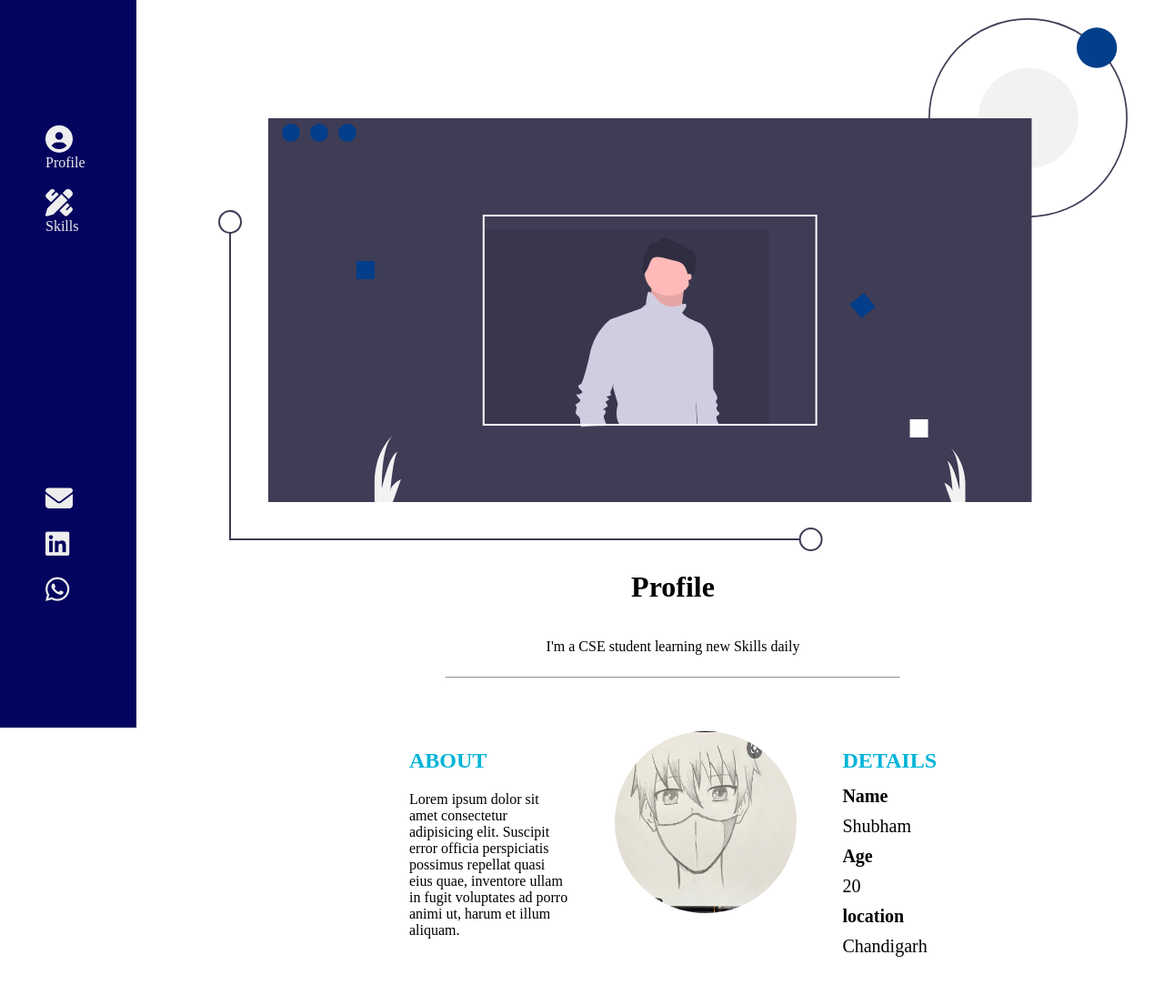
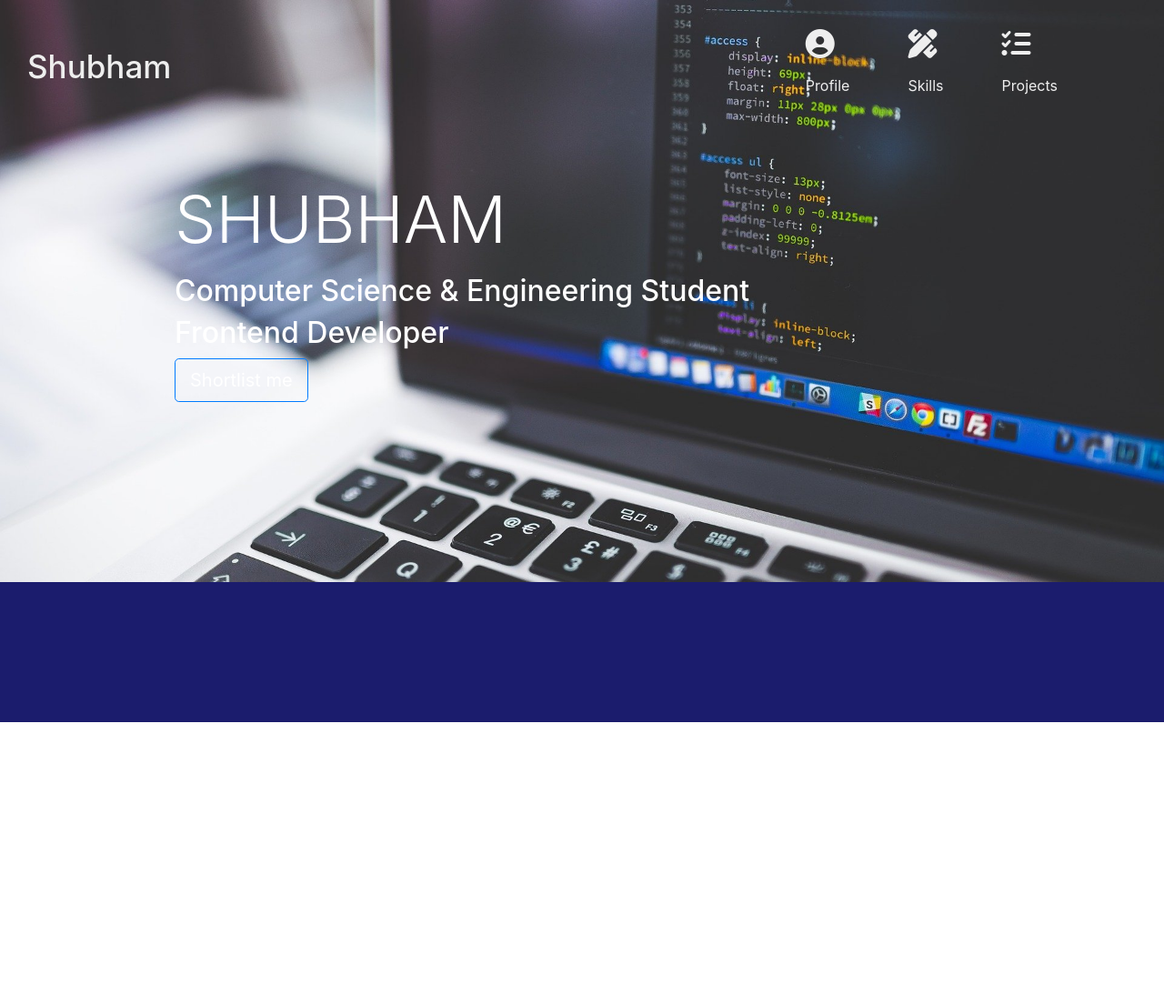
Before and after one commit to shubh045/Portfolio, a plain HTML site: page MyPortfolio/index.html in a window 1280 px wide. Shown: the whole page at 91% size. After the commit the page ends 800 px from the top, so only its background shows below. Drawn offline with nearby package versions, Linux system fonts and the light colour scheme.

Commit message:
fixed header

```diff
--- a/MyPortfolio/index.html
+++ b/MyPortfolio/index.html
@@ -5,87 +5,76 @@
     <meta charset="UTF-8">
     <meta http-equiv="X-UA-Compatible" content="IE=edge">
     <meta name="viewport" content="width=device-width, initial-scale=1.0">
+    <link rel="stylesheet" href="https://cdn.jsdelivr.net/npm/bootstrap@4.6.1/dist/css/bootstrap.min.css">
     <script src="https://kit.fontawesome.com/b08c9aa365.js" crossorigin="anonymous"></script>
     <link rel="stylesheet" href="style.css">
     <title>Shubham's Portfolio</title>
 </head>
 
 <body>
-    <nav>
+    <header class="headerImage">
+        <div class="container">
+            <nav class="navbar fixed-top align-items-center heronav">
 
-        <ul>
+                <a href="#" class="navbar-brand h1 brand-name">Shubham</a>
+
+                <ul class="row nav-items">
                     <!-- <span class="span" onclick="closeNav()">x</span> -->
 
-            <li>
-                <div class="navItems item1">
-                    <a href="#profile"><i class="fas fa-user-circle"></i></a>
-                    <a href="#">Profile</a>
+                    <li class="nav-item">
+                        <div class="d-flex flex-column">
+                            <a href="#profile" class="nav-link style-link"><i class="fas fa-user-circle"></i></a>
+                            <a href="#profile" class="nav-link style-link">Profile</a>
                         </div>
                     </li>
 
-            <li>
-                <div class="navItems">
-                    <a href="#"><i class="fas fa-pencil-ruler"></i></a>
-                    <a href="#">Skills</a>
+                    <li class="nav-item">
+                        <div class="d-flex flex-column">
+                            <a href="#" class="nav-link style-link"><i class="fas fa-pencil-ruler"></i></a>
+                            <a href="#" class="nav-link style-link">Skills</a>
+                        </div>
+                    </li>
+
+                    <li class="nav-item">
+                        <div class="d-flex flex-column">
+                            <a href="#" class="nav-link style-link"><i class="fas fa-tasks"></i></a>
+                            <a href="#" class="nav-link style-link">Projects</a>
                         </div>
                     </li>
 
                 </ul>
-        <ul>
+
+
+                <!-- <ul>
                         <li><a href="mailto:shubh6441@gmail.com"><i class="fas fa-envelope"></i></a></li>
                         <li><a target="_blank" href="https://linkedin.com/in/shubham-kumar-1045ba219"><i
                                     class="fab fa-linkedin"></i></a></li>
                         <li><a href="https://wa.me/+917696017079"><i class="fab fa-whatsapp"></i></a></li>
-        </ul>
+                    </ul> -->
             </nav>
-
-    <main>
-        <div class="headImage">
-            <img src="./images/undraw_portfolio_website_lidw.svg">
         </div>
 
-        <header id="profile">
-            <h1>Profile</h1>
-            <p>I'm a CSE student learning new Skills daily</p>
-            <hr style="width: 100%; text-align: center;">
+
+            <div class="d-flex justify-content-start align-items-center h-100 header-content">
+                <div class="text-white d-flex flex-column align-items-start">
+                <h1 class="display-3 mb-3 ">SHUBHAM</h1>
+                <h2>Computer Science & Engineering Student</h2>
+                <h2>Frontend Developer</h2>
+                <button class="btn btn-outline-primary btn-lg text-white">Shortlist me</button>
+                </div>
+            </div>
+
+            <div class="header-bottom"></div>
+
     </header>
+    <!-- <main> -->
 
-        <section class="section1">
-            <div class="about">
-                <h2>about</h2>
-              <p>Lorem ipsum dolor sit amet consectetur adipisicing elit. Suscipit error officia perspiciatis possimus repellat quasi eius quae, inventore ullam in fugit voluptates ad porro animi ut, harum et illum aliquam.</p>
-            </div>
-            <div class="photo">
-              <img src="./images/2021-09-16.png">
-            </div>
-            <div class="details">
-                <h2>Details</h2>
-               <span class="name info">Name</span>
-               <span>Shubham</span>
-               <span class="age info">Age</span>
-               <span>20</span>
-               <span class="location info">location</span>
-               <span>Chandigarh</span>
-            </div>
-        </section>
-    </main>
 
-    <!-- <script>
-        const small = document.getElementsByClassName('small');
-        small.style.width = "0";
-        const body = document.querySelector('body');
-        if(body.style.width< "710px"){
-            small.style.width = "200px";
-        }
-        function openNav(){
-            document.querySelector('nav').style.width = '150px';
-            document.querySelector('main').style.marginLeft = '150px';
-        }
-        function closeNav(){
-            document.querySelector('nav').style.width = '0px';
-            document.querySelector('main').style.marginLeft = '0px';
-        }
-    </script> -->
 </body>
+<script src="https://cdn.jsdelivr.net/npm/jquery@3.5.1/dist/jquery.slim.min.js">
+</script>
+<script src="https://cdn.jsdelivr.net/npm/bootstrap@4.6.1/dist/js/bootstrap.bundle.min.js">
+</script>
+<script src="main.js"></script>
 
 </html>
--- /dev/null
+++ b/MyPortfolio/main.js
@@ -0,0 +1,28 @@
+const navItems = document.querySelector('.nav-items');
+const heroNav = document.querySelector('.heronav');
+const brandName = document.querySelector('.brand-name');
+
+window.onscroll = () => {
+    let scroll = document.documentElement.scrollTop;
+    const headerHeight = document.documentElement.clientHeight * 0.80;
+    const headerBottomHeight = headerHeight - 154;
+
+    if (scroll > headerBottomHeight && scroll < headerHeight) {
+        navItems.classList.add('removeNav');
+    }
+    else {
+        navItems.classList.remove('removeNav');
+    }
+
+    if (scroll > headerHeight) {
+        heroNav.classList.add('newHeroNav');
+    } else {
+        heroNav.classList.remove('newHeroNav');
+    }
+
+    if (scroll > 100 && scroll < headerHeight) {
+        brandName.classList.add("newBrandName");
+    } else {
+        brandName.classList.remove("newBrandName");
+    }
+}
--- a/MyPortfolio/style.css
+++ b/MyPortfolio/style.css
@@ -1,125 +1,169 @@
-*{
+* {
   box-sizing: border-box;
 }
 
-body{
+body {
+  padding: 0;
   margin: 0;
-    padding: 0;
 }
 
-nav{
-    background-color: #03045e;
-    position: fixed;
-    height: 100%;
-    top: 0;
-    left: 0;
-    width: 150px;
-    display: flex;
-    flex-direction: column;
-    justify-content: space-around;
+.headerImage {
+  background-image: url(./images/coding-g0d23e7461_1920.jpg);
+  background-repeat: no-repeat;
+  height: 80vh;
+  background-position: center;
+  background-size: cover;
+  background-color: transparent;
 }
 
-nav ul li{
-    display: block;
-    color: #eee;
-    padding: 10px;
+/* nav {
+  width: 100%;
+} */
 
+nav ul li {
+  list-style-type: none;
+  padding: 1rem;
 }
 
-a{
+.brand-name {
+  font-size: 35px;
+}
+
+.newBrandName {
+  font-size: 0;
+}
+
+.heronav {
+  padding-left: 30px;
+  padding-right: 100px;
+}
+
+.newHeroNav {
+  background-color: #03045e;
+  height: auto;
+}
+
+.removeNav {
+  font-size: 0;
+  display: none;
+}
+
+.style-link,
+.brand-name {
   color: #eee;
   text-decoration: none;
-
 }
 
-.fas, .fab{
-    font-size: 30px;
+.style-link:hover {
+  color: #eee;
+  text-decoration: underline;
 }
 
-.navItems{
-    display: flex;
-    flex-direction: column;
-    /* justify-content: center; */
-    gap: 2px;
+.fas,
+.fab {
+  font-size: 2rem;
 }
 
- main{
-     margin: 20px 200px 20px 400px;
+.header-content {
+  padding-left: 12rem;
+}
+
+.header-bottom {
+  height: 154px;
+  width: 100%;
+  background-color: #03045e;
+  opacity: 0.9;
+}
+
+
+/* main{
+     width: 80%;
+     margin: 2rem 2rem 1rem 10rem;
      padding: 0;
      display: flex;
      flex-direction: column;
      justify-content: center;
      align-items: center;
+     background-color: #0077b6;
+ } */
 
+.headImage img {
+  display: block;
+  /* justify-content: center;
+   align-items: center; */
+  margin: auto;
 }
 
-.headImage{
+.headImage img {
+  max-width: 1000px;
+}
+
+#profile {
+  width: 500px;
+  /* display: flex;
+     flex-direction: column;
+     justify-content: center;
+     align-items: center; */
+  display: block;
+  margin: auto;
+  text-align: center;
+}
+
+.section1 {
+  /* width: 100%; */
   display: flex;
   justify-content: center;
   align-items: center;
+  gap: 50px;
+  /* background-color: wheat; */
+  /* padding: 50px; */
 }
 
-.headImage img{
-     max-width: 1000px;
-}
-
- #profile{
-     width: 500px;
-     display: flex;
-     flex-direction: column;
-     justify-content: center;
-     align-items: center;
- }
-
- .section1{
-     display: flex;
-     justify-content: space-around;
-     gap: 50px;
-     padding: 50px;
- }
-
- .section1 h2{
+.section1 h2 {
   text-transform: uppercase;
   margin-bottom: 4px;
   color: #00b4d8;
 }
 
- .details, .about{
-     display: flex;
-     flex-direction: column;
-     align-items: flex-start;
+.details,
+.about {
+  max-width: 500px;
+  display: block;
+  /* flex-direction: column;
+     align-items: center; */
+  margin: auto;
+  background-color: #007786;
 }
 
- .details span{
+.details span {
   font-size: 20px;
 }
 
- .photo img{
+.photo img {
   height: 200px;
   width: 200px;
   border-radius: 50%;
 }
 
- .info{
+.info {
   font-weight: 700;
   margin-top: 10px;
   margin-bottom: 10px;
 }
 
-
- @media (max-width: 1110px){
-     .headImage img{
+@media (max-width: 1110px) {
+  .headImage img {
     width: 800px;
   }
 }
 
- @media (max-width: 1252px){
-     .section1{
+@media (max-width: 1252px) {
+  .section1 {
     display: flex;
     flex-direction: column;
-         align-items: flex-start;
+    /* align-items: flex-start; */
   }
-     .photo{
+  .photo {
     max-width: 500px;
     display: flex;
     justify-content: center;
@@ -127,38 +171,40 @@ a{
   }
 }
 
- @media (max-width: 960px){
-     main{
+@media (max-width: 960px) {
+  main {
     margin: 50px 50px 50px 200px;
   }
-     .section1{
+  /* .section1{
          display: block;
          padding: 0;
          margin: 0;
-     }
-     .about{
+     } */
+  .about {
     width: 500px;
   }
-     .headImage img{
+  .headImage img {
     width: 700px;
   }
-      .details{
+  .details {
     width: 500px;
     display: flex;
     flex-direction: column;
     align-items: center;
-
   }
 }
 
- @media (max-width: 875px){
-    .headImage img{
+@media (max-width: 875px) {
+  .headImage img {
     width: 500px;
   }
+  /* .section1{
+          display: block;
+      } */
 }
 
- @media (max-width: 710px){
-    nav{
+@media (max-width: 710px) {
+  nav {
     right: 0;
     width: 100%;
     height: 90px;
@@ -167,11 +213,11 @@ a{
     justify-content: space-between;
     align-items: center;
   }
-    ul{
+  ul {
     display: flex;
   }
-    main{
-        margin: 100px 200px;
+  main {
+    margin: 100px;
     display: flex;
     flex-direction: column;
     justify-content: center;
```
Also changed, not shown: MyPortfolio/images/coding-g0d23e7461_1920.jpg (added), MyPortfolio/images/mainImage.svg (added), MyPortfolio/images/pencil.png (deleted), MyPortfolio/images/programmer-g3b641fc7c_1280.png (added). Lines whose indentation alone changed are shown as unchanged.
